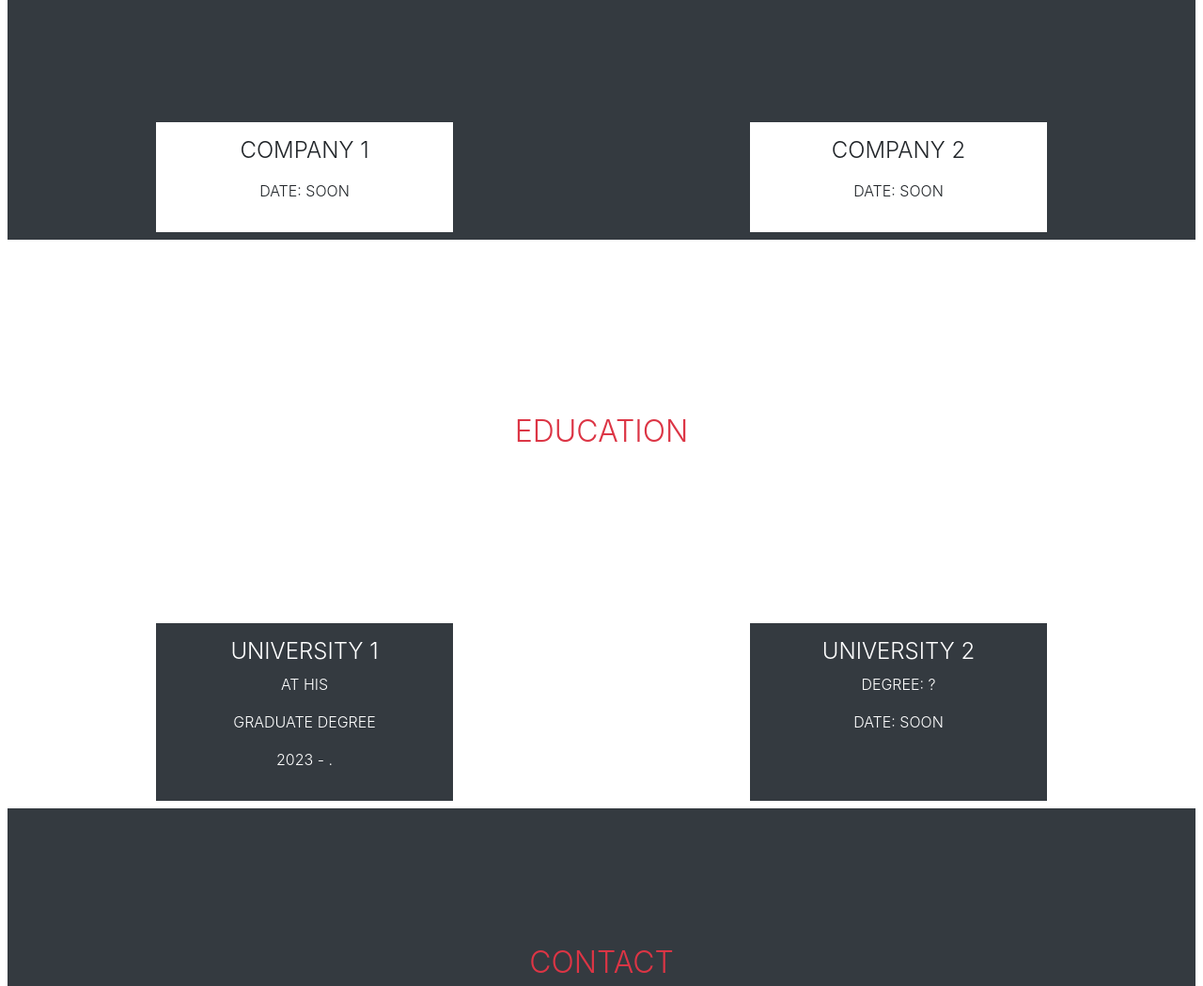
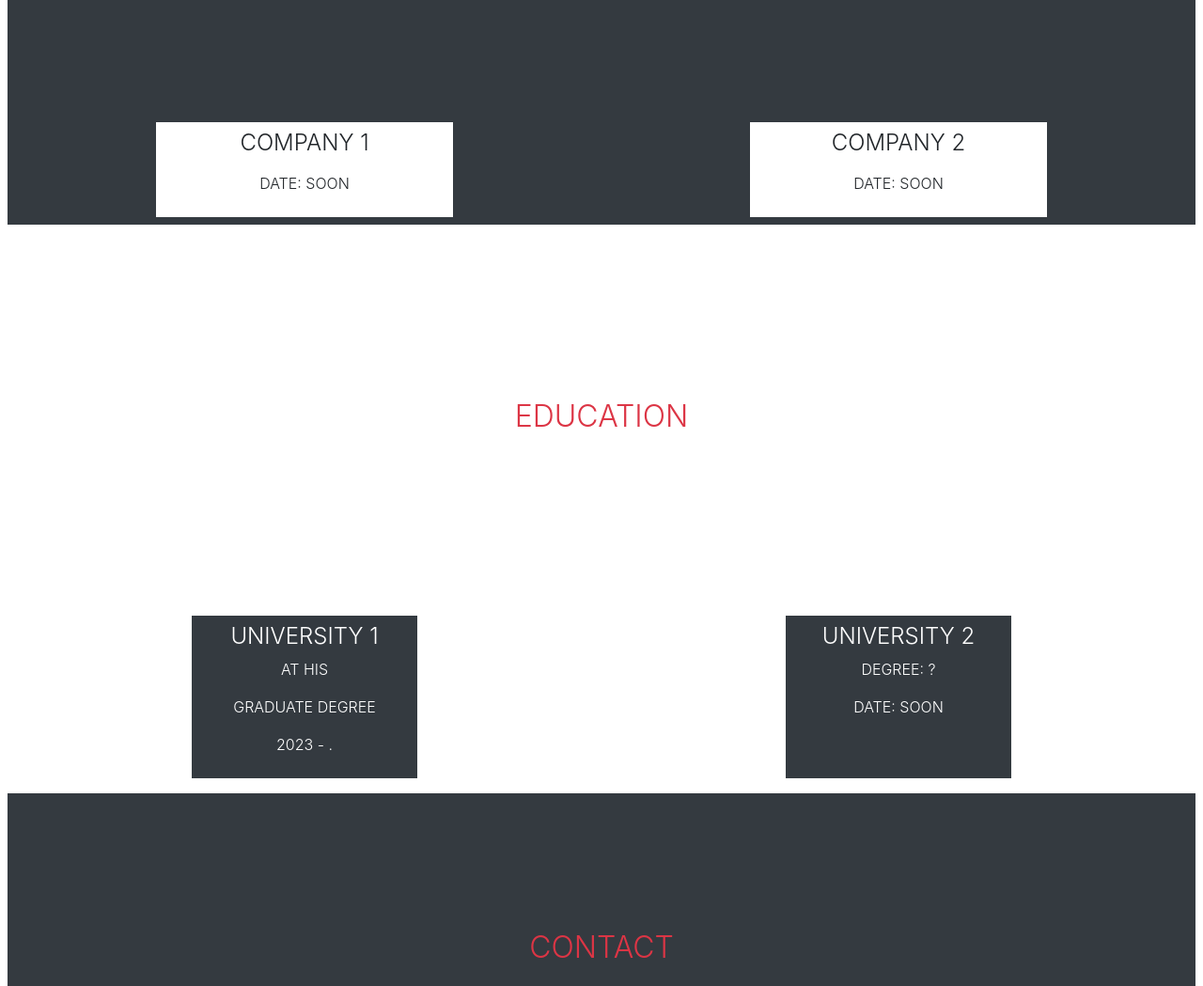
Before and after one commit to ibada13/uniproject, a plain HTML site: page index.html in a window 1280 px wide. Shown: the part 1740-2789 px from the top of the page at 94% size. Drawn offline with nearby package versions, Linux system fonts and the light colour scheme.

Commit message:
Update index.html

```diff
--- a/index.html
+++ b/index.html
@@ -5,6 +5,7 @@
   <link rel="stylesheet" href="https://maxcdn.bootstrapcdn.com/bootstrap/4.0.0/css/bootstrap.min.css">
   <script src="https://code.jquery.com/jquery-3.2.1.slim.min.js"></script>
   <script src="https://maxcdn.bootstrapcdn.com/bootstrap/4.0.0/js/bootstrap.min.js"></script>
+  <link rel="stylesheet" href="https://cdnjs.cloudflare.com/ajax/libs/font-awesome/4.7.0/css/font-awesome.min.css">
 <!-- made by hammou ali youcef .... Any modification may subject you to legal punishment. -->
 </head>
 <body class="h-100">
@@ -13,7 +14,7 @@
       <a class="navbar-brand text-danger " href="#">hammou ali cheikh youcef </a>
       <button class="navbar-toggler" type="button" data-toggle="collapse" data-target="#navbarNav"
         aria-controls="navbarNav" aria-expanded="false" aria-label="Toggle navigation">
-        <span class="navbar-toggler-icon"></span>
+         <span class="" role="button" ><i class="fa fa-bars" aria-hidden="true" style="color:#222"></i></span>
       </button>
       <div class="collapse navbar-collapse text-danger" id="navbarNav">
         <ul class="navbar-nav ml-auto">
@@ -84,11 +85,11 @@
 </div>
     <div id="gp" class=" d-flex justify-content-around gap-3" >
 
-    <div style="height: auto;"class="bg-white w-25 text-center p-3 m-2">
+    <div style="height: auto;width: 40vh;"class="bg-white w-25 text-center p-2 m-2">
                  <h4 class="font-weight-light">Company 1</h4>
         <p class="font-weight-light"></p>
         <p class="font-weight-light">Date: SOOn</p> </div>
-    <div style="height: auto;"class="bg-white w-25 text-center p-3 m-2">
+    <div style="height: auto;width: 40vh;"class="bg-white w-25 text-center p-2 m-2">
         <h4 class="font-weight-light">Company 2</h4>
         <p class="font-weight-light"></p>
         <p class="font-weight-light">Date: SOON</p>
@@ -105,12 +106,12 @@
 </div>
     <div id="gp" class=" d-flex justify-content-around gap-3" >
 
-    <div style="height: auto;"class="bg-dark w-25 text-center p-3">
+    <div style="height: auto;width: 30vh;"class="bg-dark m-2 text-center p-2">
                  <h4 class="font-weight-light text-white">University 1</h4>
                  <p class="font-weight-light text-white">at his </p>
         <p class="font-weight-light text-white">graduate degree</p>
         <p class="font-weight-light text-white"> 2023 - .</p> </div>
-    <div style="height: auto;"class="bg-dark w-25 text-center p-3">
+    <div style="height: auto;width: 30vh;"class="bg-dark m-2 text-center p-2">
         <h4 class="font-weight-light text-white">University 2</h4>
         <p class="font-weight-light text-white">Degree: ?</p>
         <p class="font-weight-light text-white">Date: SOON</p>
```
